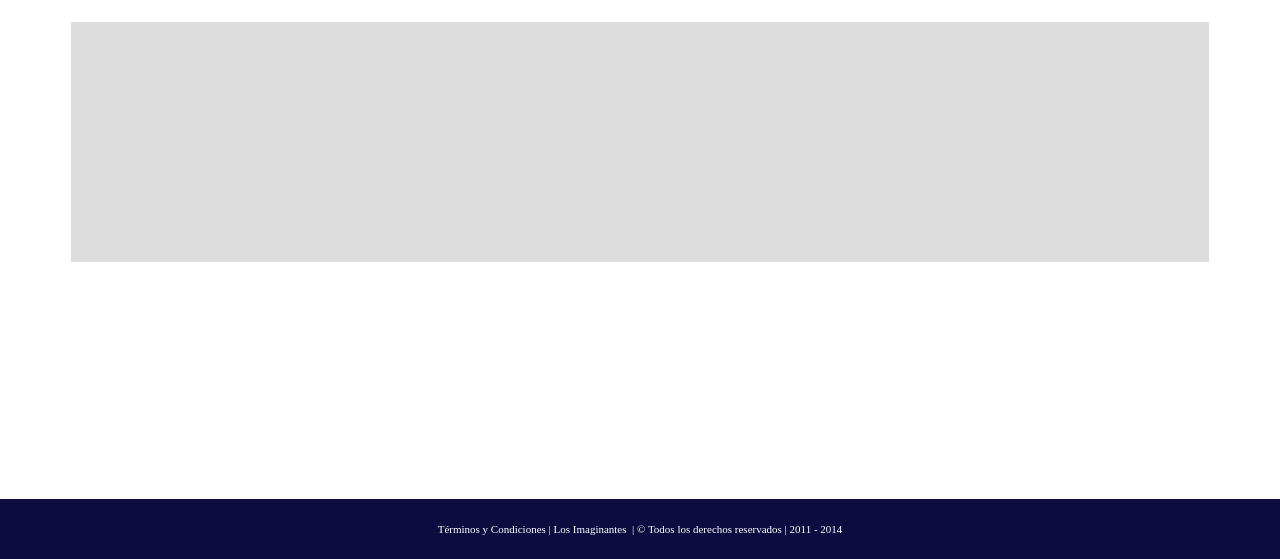
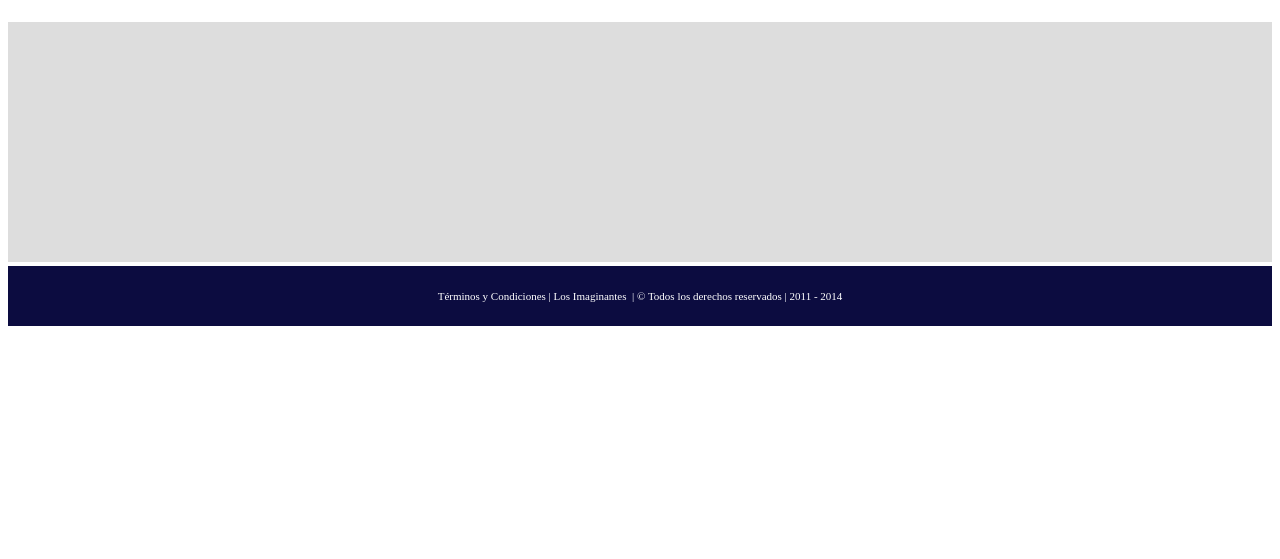
Before and after one commit to vicenteguerra/imaginantes, a plain HTML site: page index.html in a window 1280 px wide. Shown: the part 241-800 px from the top of the page. Drawn offline with nearby package versions, Linux system fonts and the light colour scheme; a web font is replaced by a local one.

Commit message:
section publicidad y footer no fixed

```diff
--- a/css/style.css
+++ b/css/style.css
@@ -193,21 +193,19 @@ section{
 
 #publicidad-footer{
   height: 240px;
-  width: 90%;
+  width: 100%;
+  display: inline-block;
   background-color: #ddd;
-  margin-bottom: 75px;
-  margin-left: 5%;
-  margin-right: 5%;
 }
 
 
 footer{
+  display: inline-block;
     color: #fff;
     height: 60px;
     width: 100%;
     background-color: #0c0c40;
-    position: fixed;
-    bottom: 0;
+    display: inline-block;
     left: 0;
 }
 
```
